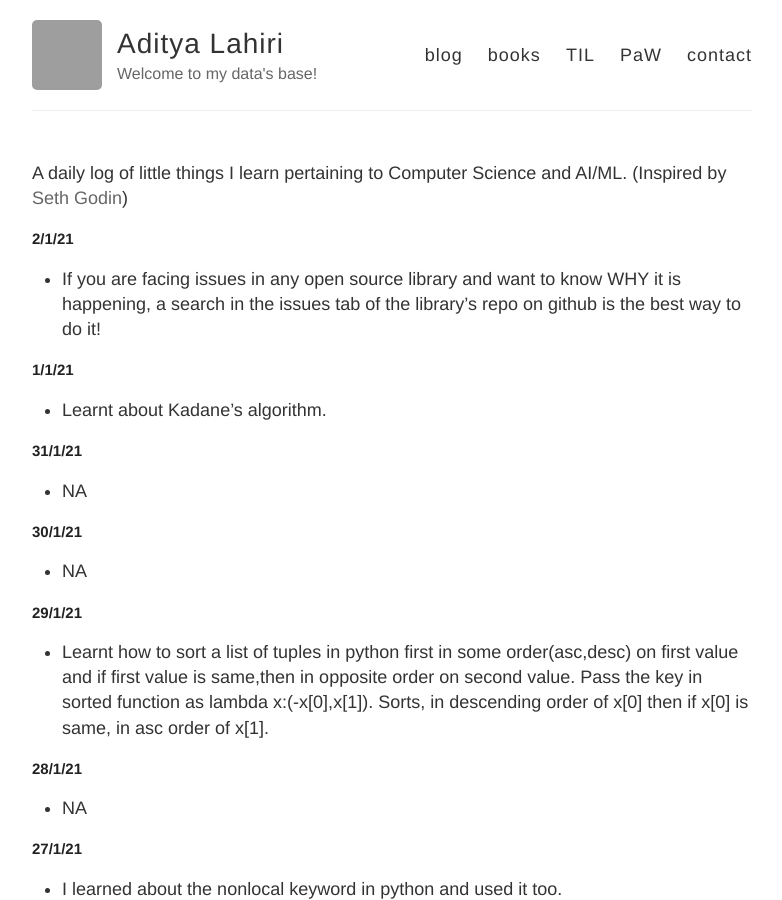
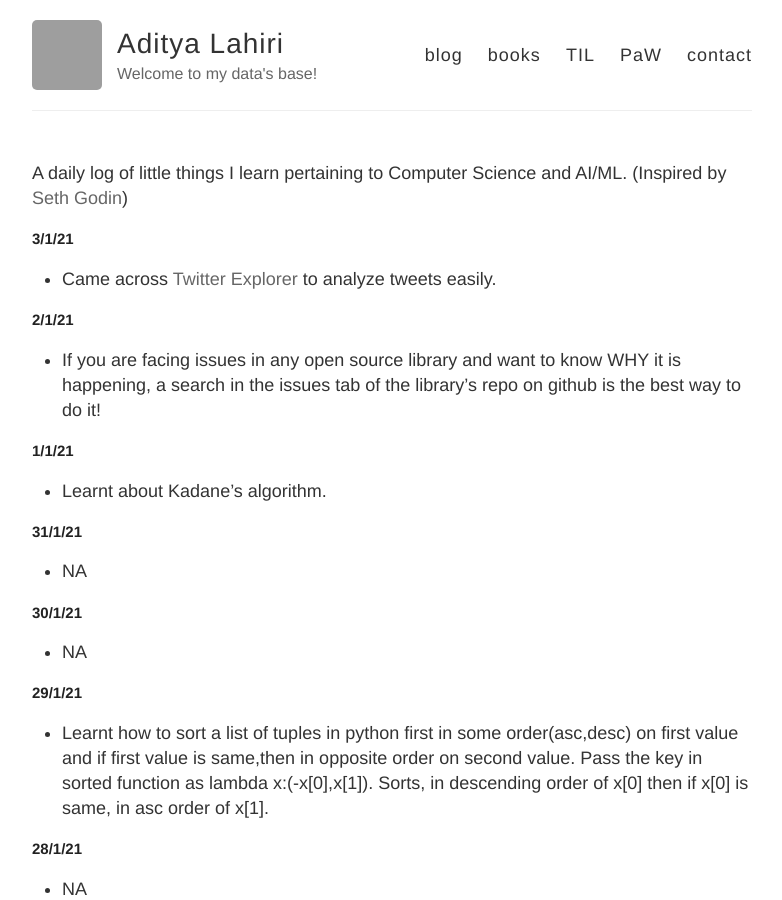
Before and after one commit to adityalahiri/adityalahiri.github.io, a Jekyll site: the page built from TIL.md, in a window 1280 px wide and 900 px high. Shown: the whole window, without its empty margins (248-1030 px from the left). Built offline with Jekyll 4.4.1, drawn with Linux system fonts in a browser that asks for light colours; our own code applies the rules of GitHub Pages for plain Markdown files; grey boxes are pictures that could not be loaded.

Commit message:
Update for 3/1

```diff
--- a/TIL.md
+++ b/TIL.md
@@ -1,5 +1,9 @@
 A daily log of little things I learn pertaining to Computer Science and AI/ML.
 (Inspired by [Seth Godin](https://seths.blog/))
+
+## 3/1/21
+
+* Came across [Twitter Explorer](https://github.com/pournaki/twitter-explorer) to analyze tweets easily.
 
 ## 2/1/21
 
```
